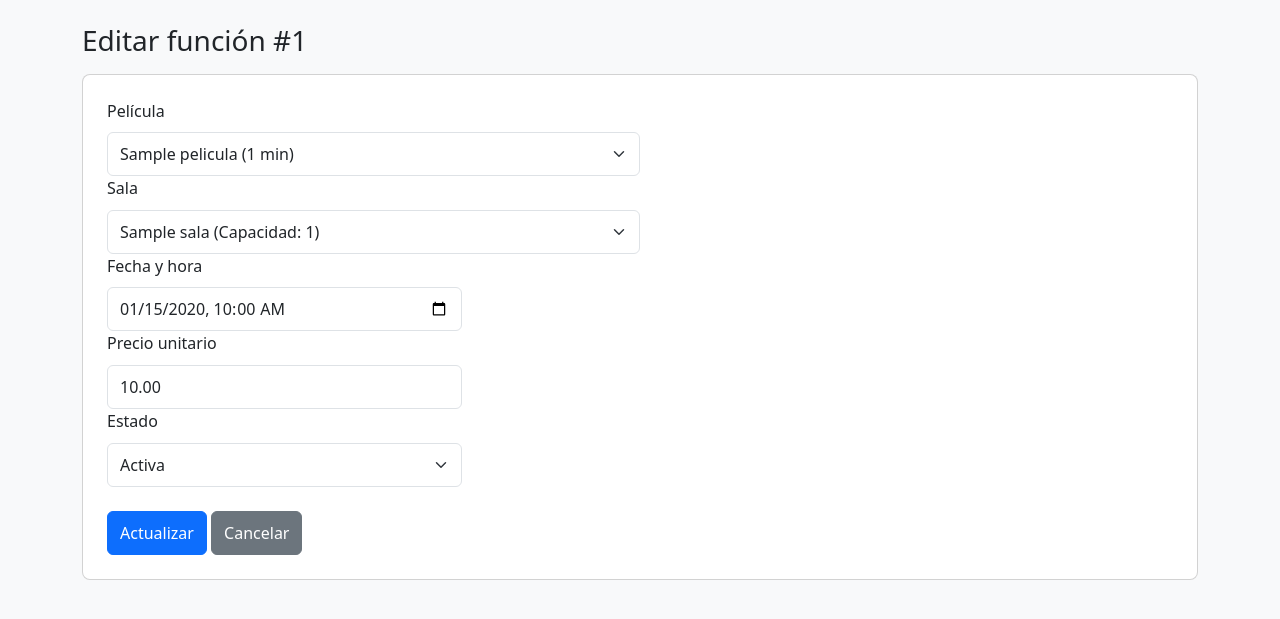
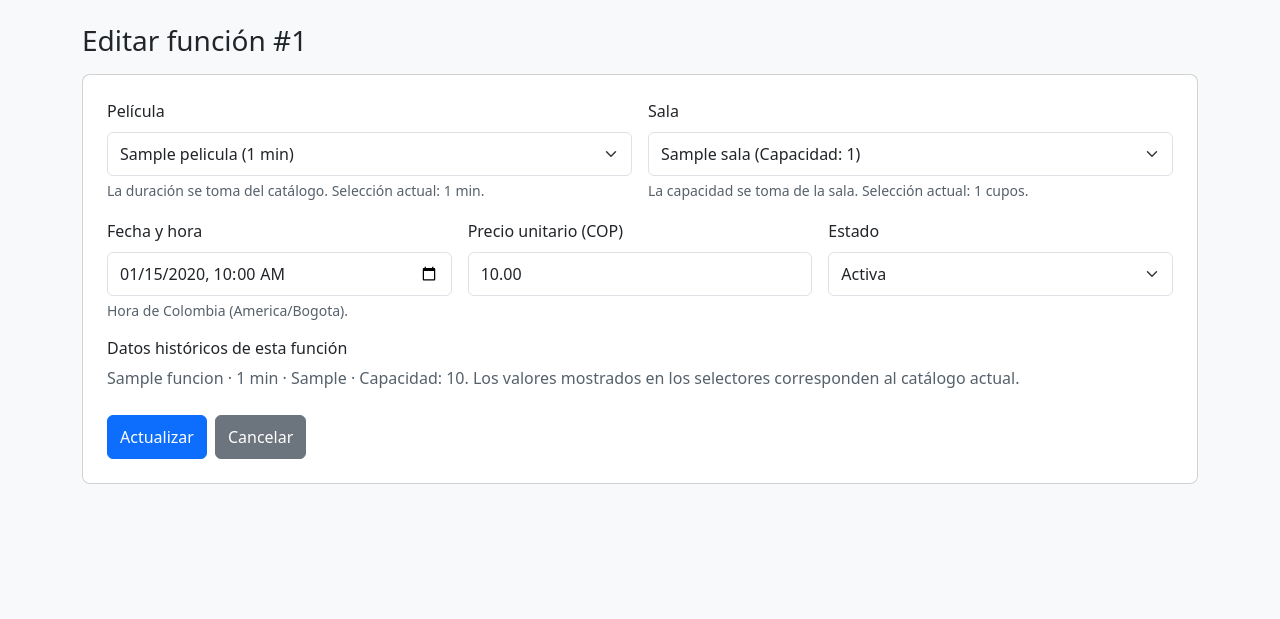
Before and after one commit to LisandroVillegas/cinetickets, a Laravel app: page /funciones/1/edit in a window 1280 px wide. Shown: the part 60-679 px from the top of the page. Run offline with Laravel 10, Linux system fonts and the light colour scheme; tables that the repository leaves empty hold one stand-in row (values such as "Sample post"); style sheets or scripts are compiled from the project's sources.

Commit message:
feat: mejorar formularios y listado de funciones

```diff
--- a/resources/views/funciones/_form.blade.php
+++ b/resources/views/funciones/_form.blade.php
@@ -1,52 +1,64 @@
-{{-- Campos compartidos por crear y editar. En "editar" llega la variable $funcion. --}}
+{{-- El servidor copia los datos del catálogo; estos controles no determinan aforo ni disponibilidad. --}}
 @php($f = $funcion ?? null)
-
-<div class="col-md-6">
+@if ($peliculas->isEmpty() || $salas->isEmpty())
+    <div class="alert alert-warning">No hay películas o salas registradas. Solicita el registro de ambos catálogos antes de guardar una función.</div>
+@endif
+<div class="row g-3" data-programacion>
+    <div class="col-md-6">
         <label class="form-label" for="pelicula_id">Película</label>
-        <select class="form-select" id="pelicula_id" name="pelicula_id" required>
-            <option value="">Seleccione una película...</option>
+        <select class="form-select @error('pelicula_id') is-invalid @enderror" id="pelicula_id" name="pelicula_id" required
+                aria-describedby="pelicula_id-ayuda pelicula_id-error" @error('pelicula_id') aria-invalid="true" @enderror>
+            <option value="">Seleccione una película</option>
             @foreach ($peliculas as $pelicula)
-                <option value="{{ $pelicula->id }}" @selected(old('pelicula_id', $f?->pelicula_id) == $pelicula->id)>
-                    {{ $pelicula->titulo }} ({{ $pelicula->duracion_min }} min)
+                <option value="{{ $pelicula->id }}" data-duracion="{{ $pelicula->duracion_min }}" @selected((string) old('pelicula_id', $f?->pelicula_id) === (string) $pelicula->id)>
+                    {{ $pelicula->titulo }} ({{ $pelicula->duracion_min }} min){{ $pelicula->activa ? '' : ' — Inactiva' }}
                 </option>
             @endforeach
         </select>
+        <p id="pelicula_id-ayuda" class="form-text mb-0">La duración se toma del catálogo. <span data-duracion aria-live="polite"></span></p>
+        <div id="pelicula_id-error" class="invalid-feedback">@error('pelicula_id') {{ $message }} @enderror</div>
     </div>
-
     <div class="col-md-6">
         <label class="form-label" for="sala_id">Sala</label>
-        <select class="form-select" id="sala_id" name="sala_id" required>
-            <option value="">Seleccione una sala...</option>
+        <select class="form-select @error('sala_id') is-invalid @enderror" id="sala_id" name="sala_id" required
+                aria-describedby="sala_id-ayuda sala_id-error" @error('sala_id') aria-invalid="true" @enderror>
+            <option value="">Seleccione una sala</option>
             @foreach ($salas as $sala)
-                <option value="{{ $sala->id }}" @selected(old('sala_id', $f?->sala_id) == $sala->id)>
-                    {{ $sala->nombre }} (Capacidad: {{ $sala->capacidad }})
+                <option value="{{ $sala->id }}" data-capacidad="{{ $sala->capacidad }}" @selected((string) old('sala_id', $f?->sala_id) === (string) $sala->id)>
+                    {{ $sala->nombre }} (Capacidad: {{ $sala->capacidad }}){{ $sala->activa ? '' : ' — Inactiva' }}
                 </option>
             @endforeach
         </select>
+        <p id="sala_id-ayuda" class="form-text mb-0">La capacidad se toma de la sala. <span data-capacidad aria-live="polite"></span></p>
+        <div id="sala_id-error" class="invalid-feedback">@error('sala_id') {{ $message }} @enderror</div>
     </div>
-
     <div class="col-md-4">
         <label class="form-label" for="fecha_hora">Fecha y hora</label>
-        <input type="datetime-local" class="form-control" id="fecha_hora" name="fecha_hora"
-               value="{{ old('fecha_hora', $f?->fecha_hora?->format('Y-m-d\TH:i')) }}" required>
+        <input type="datetime-local" class="form-control @error('fecha_hora') is-invalid @enderror" id="fecha_hora" name="fecha_hora"
+               value="{{ old('fecha_hora', $f?->fecha_hora?->format('Y-m-d\TH:i')) }}" required
+               aria-describedby="fecha_hora-ayuda fecha_hora-error" @error('fecha_hora') aria-invalid="true" @enderror>
+        <p id="fecha_hora-ayuda" class="form-text mb-0">Hora de Colombia (America/Bogota).</p>
+        <div id="fecha_hora-error" class="invalid-feedback">@error('fecha_hora') {{ $message }} @enderror</div>
     </div>
-
     <div class="col-md-4">
-        <label class="form-label" for="precio_unitario">Precio unitario</label>
-        <input type="number" step="0.01" class="form-control" id="precio_unitario" name="precio_unitario"
-               value="{{ old('precio_unitario', $f?->precio_unitario) }}" required>
+        <label class="form-label" for="precio_unitario">Precio unitario (COP)</label>
+        <input type="number" min="0.01" max="99999999.99" step="0.01" class="form-control @error('precio_unitario') is-invalid @enderror" id="precio_unitario" name="precio_unitario"
+               value="{{ old('precio_unitario', $f?->precio_unitario) }}" required aria-describedby="precio_unitario-error" @error('precio_unitario') aria-invalid="true" @enderror>
+        <div id="precio_unitario-error" class="invalid-feedback">@error('precio_unitario') {{ $message }} @enderror</div>
     </div>
-
     @isset($funcion)
         <div class="col-md-4">
             <label class="form-label" for="estado">Estado</label>
-            <select class="form-select" id="estado" name="estado" required>
+            <select class="form-select @error('estado') is-invalid @enderror" id="estado" name="estado" required aria-describedby="estado-error" @error('estado') aria-invalid="true" @enderror>
                 @foreach (['Activa', 'Inactiva'] as $opcion)
-                    <option value="{{ $opcion }}" @selected(old('estado', $funcion->estado) === $opcion)>
-                        {{ $opcion }}
-                    </option>
+                    <option value="{{ $opcion }}" @selected(old('estado', $funcion->estado) === $opcion)>{{ $opcion }}</option>
                 @endforeach
             </select>
+            <div id="estado-error" class="invalid-feedback">@error('estado') {{ $message }} @enderror</div>
+        </div>
+        <div class="col-12">
+            <h2 class="h6">Datos históricos de esta función</h2>
+            <p class="text-muted mb-0">{{ $funcion->titulo }} · {{ $funcion->duracion_min }} min · {{ $funcion->sala }} · Capacidad: {{ $funcion->capacidad_total }}. Los valores mostrados en los selectores corresponden al catálogo actual.</p>
         </div>
     @endisset
 </div>
--- a/resources/views/funciones/create.blade.php
+++ b/resources/views/funciones/create.blade.php
@@ -1,6 +1,8 @@
 @extends('layouts.app')
 
 @section('titulo', 'Nueva función')
+
+@php($camposFormulario = ['pelicula_id', 'sala_id', 'fecha_hora', 'precio_unitario', 'estado'])
 
 @section('contenido')
     <h1 class="h3 mb-3">Nueva función</h1>
@@ -9,8 +11,8 @@
         @csrf
         @include('funciones._form')
 
-        <div class="mt-4">
-            <button type="submit" class="btn btn-primary">Guardar</button>
+        <div class="mt-4 d-flex flex-wrap gap-2">
+            <button type="submit" class="btn btn-primary" @disabled($peliculas->isEmpty() || $salas->isEmpty())>Guardar</button>
             <a href="{{ route('funciones.index') }}" class="btn btn-secondary">Cancelar</a>
         </div>
     </form>
--- a/resources/views/funciones/edit.blade.php
+++ b/resources/views/funciones/edit.blade.php
@@ -1,6 +1,8 @@
 @extends('layouts.app')
 
 @section('titulo', 'Editar función')
+
+@php($camposFormulario = ['pelicula_id', 'sala_id', 'fecha_hora', 'precio_unitario', 'estado'])
 
 @section('contenido')
     <h1 class="h3 mb-3">Editar función #{{ $funcion->id_funcion }}</h1>
@@ -10,8 +12,8 @@
         @method('PUT')
         @include('funciones._form')
 
-        <div class="mt-4">
-            <button type="submit" class="btn btn-primary">Actualizar</button>
+        <div class="mt-4 d-flex flex-wrap gap-2">
+            <button type="submit" class="btn btn-primary" @disabled($peliculas->isEmpty() || $salas->isEmpty())>Actualizar</button>
             <a href="{{ route('funciones.index') }}" class="btn btn-secondary">Cancelar</a>
         </div>
     </form>
```
Also changed, not shown: resources/views/funciones/index.blade.php (+25 -20 lines).
